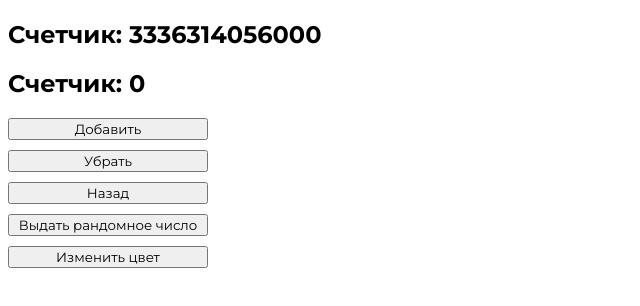
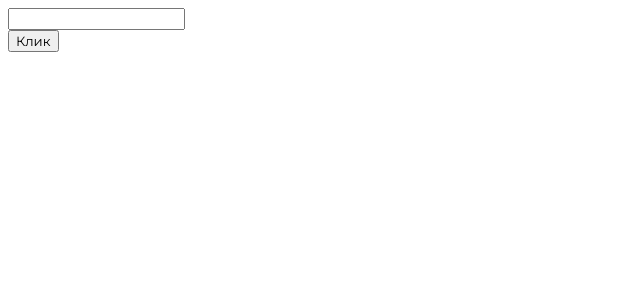
Before and after one commit to dhsoul13/React-_hooks_enducation, a React (Create React App) app: page / in a window 1280 px wide. Shown: the top 306 px of the page, without its empty margins (0-640 px from the left). Built offline with nearby package versions, Linux system fonts and the light colour scheme.

Commit message:
useContext

```diff
--- a/src/App.jsx
+++ b/src/App.jsx
@@ -1,18 +1,27 @@
+import React from 'react';
+import UseCallback from './components/page/useCallback';
+import UseContext from './components/page/useContext';
 import UseEffectPage from './components/page/useEffect';
 import UseMemo from './components/page/useMemo';
 import UseRef from './components/page/useRef';
 import UseStatePage from './components/page/useStatePage';
+import AlertHoc from './components/page/useContext/HOC';
+
+export const AlertContext = React.createContext();
 
 function App() {
   return (
+    <AlertHoc>
       <div className="App">
         <header className="App-header">
           {/* <UseStatePage /> */}
           {/* <UseEffectPage /> */}
           {/* <UseRef /> */}
-        <UseMemo />
+          {/* <UseMemo /> */}
+          <UseContext />
         </header>
       </div>
+    </AlertHoc>
   );
 }
 
--- /dev/null
+++ b/src/components/page/useCallback/ExampleComponent/index.jsx
@@ -0,0 +1,32 @@
+import React, { useEffect, useState } from 'react';
+
+const ExapleComponent = ({ mas = [] }) => {
+  const [data, setData] = useState([]);
+
+  useEffect(() => {
+    setData(mas());
+    console.log(data);
+  }, [mas]);
+
+  return (
+    <div>
+      {Array.isArray(data) ? (
+        <>
+          {data.length ? (
+            <>
+              {data.map((el, index) => (
+                <div key={index}>{el}</div>
+              ))}
+            </>
+          ) : (
+            <>sf</>
+          )}
+        </>
+      ) : (
+        'нет ничего'
+      )}
+    </div>
+  );
+};
+
+export default ExapleComponent;
--- /dev/null
+++ b/src/components/page/useCallback/index.jsx
@@ -0,0 +1,45 @@
+import React, { useCallback, useState } from 'react';
+import ExapleComponent from './ExampleComponent';
+
+const UseCallback = () => {
+  const [colored, setColored] = useState(false);
+  const [count, setCount] = useState(1);
+
+  const styled = {
+    color: colored ? '#884' : 'black',
+  };
+
+  const generateItemsFromApi = useCallback(() => {
+    return new Array(count).fill('.').map((i, index) => `Элемент ${index}`);
+  }, [count]);
+
+  return (
+    <div>
+      <h1 style={styled}>Колличество элментов: {count}</h1>
+      <button
+        onClick={() => {
+          setCount((prev) => prev + 1);
+        }}
+      >
+        Добавить
+      </button>
+      <button
+        onClick={() => {
+          setColored((prev) => !prev);
+        }}
+      >
+        Изменить
+      </button>
+
+      <div
+        style={{
+          marginTop: `100px`,
+        }}
+      >
+        <ExapleComponent mas={generateItemsFromApi} />
+      </div>
+    </div>
+  );
+};
+
+export default UseCallback;
--- /dev/null
+++ b/src/components/page/useContext/Buttton/index.jsx
@@ -0,0 +1,16 @@
+import React, { useContext } from 'react';
+import { AlertContext } from './../HOC/';
+const Button = () => {
+  const { state, setState } = useContext(AlertContext);
+  return (
+    <button
+      onClick={() => {
+        alert(state);
+      }}
+    >
+      Клик
+    </button>
+  );
+};
+
+export default Button;
--- /dev/null
+++ b/src/components/page/useContext/HOC/index.jsx
@@ -0,0 +1,19 @@
+import React, { useState } from 'react';
+
+export const AlertContext = React.createContext();
+
+const AlertHoc = ({ children }) => {
+  const [state, setState] = useState('');
+  return (
+    <AlertContext.Provider
+      value={{
+        state,
+        setState,
+      }}
+    >
+      {children}
+    </AlertContext.Provider>
+  );
+};
+
+export default AlertHoc;
--- /dev/null
+++ b/src/components/page/useContext/Input/index.jsx
@@ -0,0 +1,18 @@
+import React, { useContext } from 'react';
+import { AlertContext } from './../HOC/';
+const Input = () => {
+  const { state, setState } = useContext(AlertContext);
+
+  return (
+    <>
+      <input
+        type="text"
+        onChange={(e) => {
+          setState(e.target.value);
+        }}
+      />
+    </>
+  );
+};
+
+export default Input;
--- /dev/null
+++ b/src/components/page/useContext/index.jsx
@@ -0,0 +1,18 @@
+import React from 'react';
+import Button from './Buttton';
+import Input from './Input';
+
+const UseContext = () => {
+  return (
+    <div>
+      <div>
+        <Input />
+      </div>
+      <div>
+        <Button />
+      </div>
+    </div>
+  );
+};
+
+export default UseContext;
```
Also changed, not shown: 1 other file (tests, documents, lock files or other folders). Lines whose indentation alone changed are shown as unchanged.
